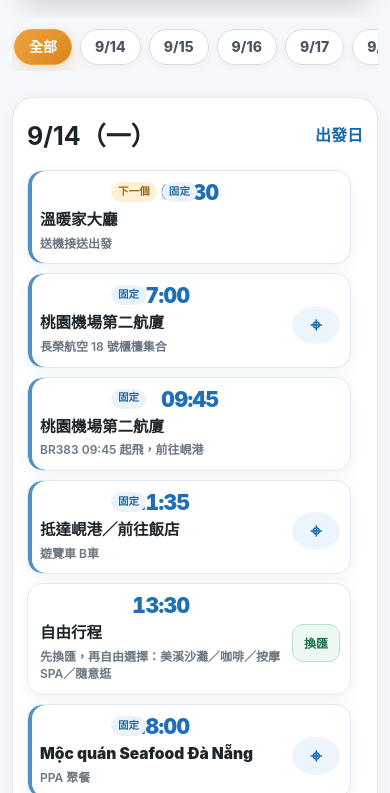
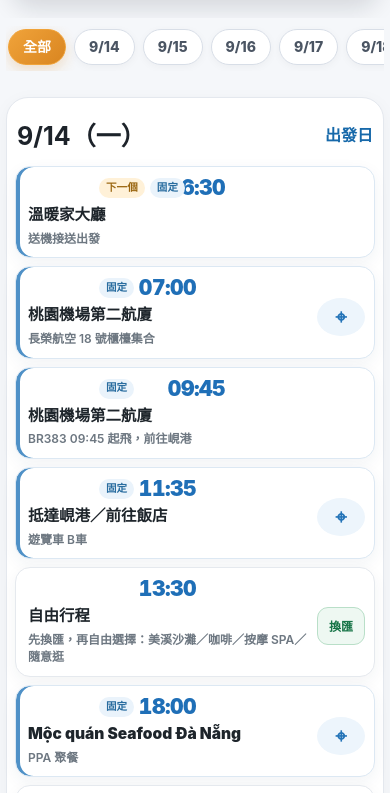
Before and after one commit to nelsonyang9527-eng/2026-danang-trip, a plain HTML site: page index.html in a window 390 px wide. Shown: the part 295-1088 px from the top of the page. Drawn offline with nearby package versions, Linux system fonts and the light colour scheme.

Commit message:
Load final mobile width hotfix

```diff
--- a/index.html
+++ b/index.html
@@ -78,5 +78,6 @@
 <script src="live-enhancements.js?v=20260904-1455"></script>
 <script src="timeline-fixes.js?v=20260904-1455"></script>
 <script src="ticketplus-fix.js?v=20260904-1455"></script>
+<script src="layout-hotfix.js?v=20260904-1525"></script>
 </body>
 </html>
```
